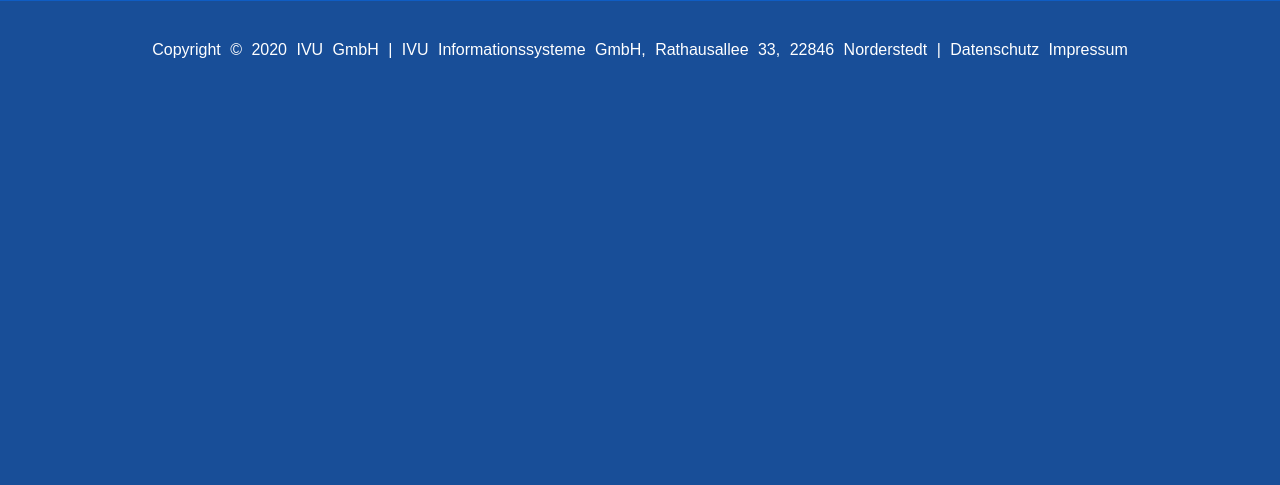
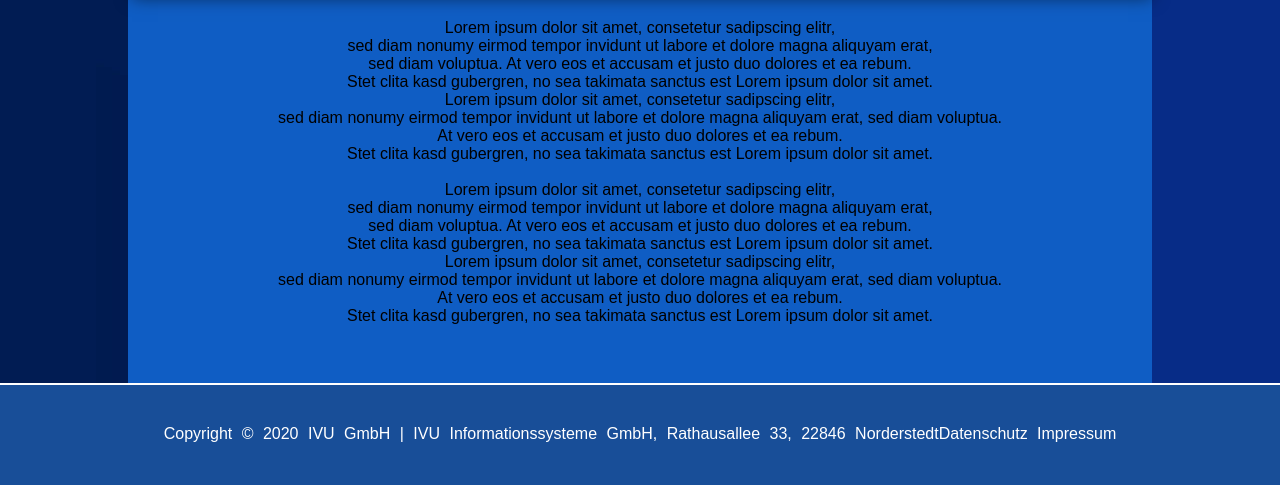
Before and after one commit to peaceable1887/PeaceableMedia, a PHP site: page / in a window 1280 px wide. Shown: the part 1045-1530 px from the top of the page. Before the commit the page ends 1103 px from the top, so only its background shows below. Run offline with PHP 8.4, Linux system fonts and the light colour scheme.

Commit message:
weitere Änderungen gemacht

```diff
--- a/public/css/slider.css
+++ b/public/css/slider.css
@@ -1,13 +1,18 @@
-.slideshow-container {
+.slideshow-container
+{
     position: relative;
     background: var(--color-background-header);
 }
-.mySlides {
+.mySlides
+{
     -webkit-box-shadow: 2px 1px 16px -2px rgba(0,0,0,0.53);
     box-shadow: 2px 1px 16px -2px rgba(0,0,0,0.53);
     display: none;
     text-align: center;
     padding-top: 20px;
+    position: relative;
+    margin-top: 10px;
+    margin-bottom: 30px;
 }
 .imageSlider
 {
@@ -15,10 +20,18 @@
 }
 .text
 {
+    position: absolute;
+    margin-top: -103px;
+    width: 100%;
+    height: 100px;
+    background: rgba(24,78,152,0.8);
+}
+.text p
+{
+
     color: white;
-    background: #0f5dc4;
-    padding: 20px;
-    border-top: solid 2px white;
+    font-size: 26px;
+    margin-top: 34px;
 }
 .prev, .next {
     color: white;
@@ -35,6 +48,7 @@
 }
 .next
 {
+    font-size: 24px;
     position: absolute;
     right: 0;
     border-radius: 3px 0 0 3px;
--- a/public/css/style.css
+++ b/public/css/style.css
@@ -1,3 +1,7 @@
+html
+{
+    background-image: url("../images/1077.jpg");
+}
 .logo
 {
     background: var(--color-background-header) ;
@@ -17,6 +21,22 @@ h1
     justify-content: center;
     color: white;
     letter-spacing: 1px;
+    padding-bottom: 15px;
+}
+h3
+{
+    -webkit-box-shadow: 2px 1px 16px -2px rgba(0,0,0,0.53);
+    box-shadow: 2px 1px 16px -2px rgba(0,0,0,0.53);
+    background: white;
+    font-size: 24px;
+    list-style: none;
+    margin-top: 10px;
+    margin-bottom: 10px;
+    display: flex;
+    justify-content: center;
+    color: black;
+    letter-spacing: 1px;
+    padding-top: 15px;
     padding-bottom: 15px;
 }
 h4
@@ -53,7 +73,8 @@ a:hover
     background: white;
 }
 
-nav ul {
+nav ul
+{
     border-top: solid 2px white;
     border-bottom: solid 2px white;
     background: var(--color-background-header) ;
@@ -61,7 +82,6 @@ nav ul {
     margin: 0;
     padding: 0;
     display: flex;
-
 }
 nav li
 {
@@ -76,13 +96,15 @@ nav h1
 }
 body {
     font-family: var(--fontfamily-global);
-    margin: 0;
+    margin: auto;
+    width: 100%;
 }
 main
 {
-    max-width: 100%;
+    max-width: 80%;
     margin: 0 auto;
-    padding: 30px;
+    padding-top: 20px;
+    padding-bottom: 20px;
     background:  var(--color-background-body);
 }
 p
@@ -101,6 +123,7 @@ footer
     justify-content: center;
     bottom:0;
     text-align: center;
+    border-top: solid 2px white;
 }
 footer p
 {
--- a/public/files/fileUplaod.php
+++ b/public/files/fileUplaod.php
@@ -23,6 +23,6 @@
                 echo("Datei konnte nicht übermittelt werden.");
             }
         }else{
-           echo ("Bitte eine Datei einfügen!");
+            echo ("Bitte eine Datei einfügen!");
         }
     }
--- a/public/php/aboutMe.php
+++ b/public/php/aboutMe.php
@@ -1,4 +1,4 @@
-<h4>Über Mich</h4>
+<h3>Über Mich</h3>
 <div class="textAboutMe">
     <p>Lorem ipsum dolor sit amet, consetetur sadipscing elitr,<br>
     sed diam nonumy eirmod tempor invidunt ut labore et dolore magna aliquyam erat,<br>
--- a/public/php/contact.php
+++ b/public/php/contact.php
@@ -1,4 +1,4 @@
-<h4>Kontaktieren</h4>
+<h3>Kontaktieren</h3>
 <div class="textContact">
     <p>Lorem ipsum dolor sit amet, consetetur sadipscing elitr,<br>
         sed diam nonumy eirmod tempor invidunt ut labore et dolore magna aliquyam erat,<br>
@@ -10,7 +10,7 @@
         Stet clita kasd gubergren, no sea takimata sanctus est Lorem ipsum dolor sit amet.</p>
 </div>
 
-<h4>Formulare erstellen</h4>
+<h3>Formulare erstellen</h3>
 <div id="contact">
     <form action="index.php?_ijt=contact" method="post">
         <label>Nachname:</label>
--- a/public/php/footer.php
+++ b/public/php/footer.php
@@ -1,3 +1,4 @@
 <footer>
-    <p>Copyright © 2020 IVU GmbH | IVU Informationssysteme GmbH, Rathausallee 33, 22846 Norderstedt | Datenschutz Impressum</p>
+    <p>Copyright © 2020 IVU GmbH | IVU Informationssysteme GmbH, Rathausallee 33, 22846 Norderstedt</p>
+    <p>Datenschutz Impressum</p>
 </footer>
--- a/public/php/index.php
+++ b/public/php/index.php
@@ -27,7 +27,6 @@
         <?php include("../php/menu.php");?>
     </div>
 </header>
-
 <main>
     <!-- Seitenabfrage -->
     <?php include("../php/sites.php");?>
--- a/public/php/media.php
+++ b/public/php/media.php
@@ -1,4 +1,4 @@
-<h4>Bilder</h4>
+<h3>Bilder</h3>
 <div class="mediaManager">
     <div class="container">
         <img class="image" src="../images/KMI-Visitenkarten-farbe.jpg">
@@ -61,7 +61,7 @@
         </div>
     </div>
 </div>
-<h4>Videos</h4>
+<h3>Videos</h3>
 <div class="mediaManager">
     <div class="container">
         <iframe src="https://www.youtube-nocookie.com/embed/O-k9uP9hrp8" frameborder="0" allow="accelerometer; clipboard-write; encrypted-media; gyroscope; picture-in-picture; " allowfullscreen></iframe>
--- a/public/php/startseite.php
+++ b/public/php/startseite.php
@@ -2,25 +2,46 @@
 
     <div class="mySlides fade animate-left">
         <img class="imageSlider" src="../images/Gaming-Template%20-%20Kopie-1.png">
-        <div class="text">Beispiel für eine Gamingwebseite.</div>
+        <div class="text"><p>Beispiel für eine Gamingwebseite.</p></div>
     </div>
 
     <div class="mySlides fade animate-left">
         <img class="imageSlider" src="../images/Parallax%20-%20Architekur-1.png">
-        <div class="text">Beispiel für eine Architekturwebseite.</div>
+        <div class="text"><p>Beispiel für eine Architekturwebseite.</p></div>
     </div>
 
     <div class="mySlides fade animate-left">
         <img class="imageSlider" src="../images/Smartphone-Flyer-newSize.png" >
-        <div class="text">Konzeption: Smartphone Flyerwerbung</div>
+        <div class="text"><p>Smartphone Flyerwerbung</p></div>
     </div>
 
     <div class="mySlides fade animate-left">
         <img class="imageSlider" src="../images/KMI-Visitenkarten-farbe-newSize.png">
-        <div class="text">Konzeption: Visitenkarten</div>
+        <div class="text"><p>Visitenkarten</p></div>
     </div>
 
     <a class="prev" onclick="plusSlides(-1)">&#10094;</a>
     <a class="next" onclick="plusSlides(1)">&#10095;</a>
 
 </div>
+<h3>Willkommen auf meiner Webseite</h3>
+<div class="textAboutMe">
+    <p>Lorem ipsum dolor sit amet, consetetur sadipscing elitr,<br>
+        sed diam nonumy eirmod tempor invidunt ut labore et dolore magna aliquyam erat,<br>
+        sed diam voluptua. At vero eos et accusam et justo duo dolores et ea rebum.<br>
+        Stet clita kasd gubergren, no sea takimata sanctus est Lorem ipsum dolor sit amet.<br>
+        Lorem ipsum dolor sit amet, consetetur sadipscing elitr,<br>
+        sed diam nonumy eirmod tempor invidunt ut labore et dolore magna aliquyam erat, sed diam voluptua.<br>
+        At vero eos et accusam et justo duo dolores et ea rebum.<br>
+        Stet clita kasd gubergren, no sea takimata sanctus est Lorem ipsum dolor sit amet.</p>
+    <br>
+    <p>Lorem ipsum dolor sit amet, consetetur sadipscing elitr,<br>
+        sed diam nonumy eirmod tempor invidunt ut labore et dolore magna aliquyam erat,<br>
+        sed diam voluptua. At vero eos et accusam et justo duo dolores et ea rebum.<br>
+        Stet clita kasd gubergren, no sea takimata sanctus est Lorem ipsum dolor sit amet.<br>
+        Lorem ipsum dolor sit amet, consetetur sadipscing elitr,<br>
+        sed diam nonumy eirmod tempor invidunt ut labore et dolore magna aliquyam erat, sed diam voluptua.<br>
+        At vero eos et accusam et justo duo dolores et ea rebum.<br>
+        Stet clita kasd gubergren, no sea takimata sanctus est Lorem ipsum dolor sit amet.</p>
+    <br>
+</div>
```
Also changed, not shown: public/images/1077.jpg (added).
